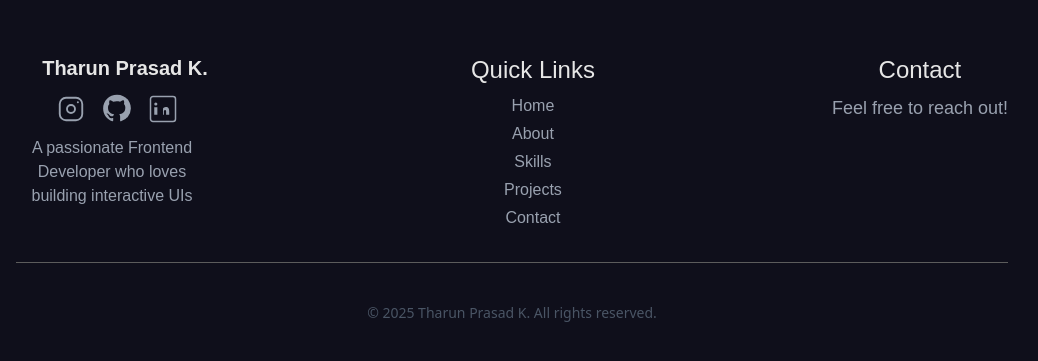
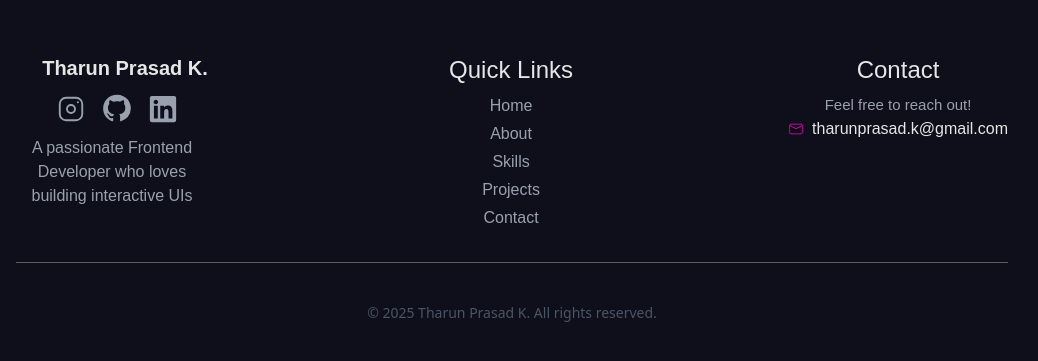
Before and after one commit to tharun10x/Portfoilio, a React (Vite) app: page / in a window 1280 px wide. Shown: the part 2840-3201 px from the top of the page, without its empty margins (128-1166 px from the left). Built offline with nearby package versions, Linux system fonts and the light colour scheme.

Commit message:
Completed the footer section by adding a LinkedIn icon and link next to the email address. Updated the hover effect on the email link to change color to #FF00C8 for better visual appeal.

```diff
--- a/package.json
+++ b/package.json
@@ -1,7 +1,7 @@
 {
   "name": "portfoilio-1",
   "private": true,
-  "version": "0.0.0",
+  "version": "1.0.0",
   "type": "module",
   "homepage": "https://app.tharun10x.xyz",
   "tsx":false,
--- a/src/Components/footer.jsx
+++ b/src/Components/footer.jsx
@@ -1,3 +1,5 @@
+import {  CiMail } from '../icons'
+import {  FaLinkedin } from '../icons'
 export default function Footer() {
   return (
     <footer className="w-full py-8 mt-8" aria-label="Footer">
@@ -59,17 +61,7 @@ export default function Footer() {
                 aria-label="LinkedIn"
                 className="text-gray-400 hover:text-gray-200 transition"
               >
-                <svg
-                  width="30"
-                  height="30"
-                  viewBox="0 0 24 24"
-                  fill="none"
-                  xmlns="http://www.w3.org/2000/svg"
-                  aria-hidden="true"
-                >
-                  <rect x="2" y="2" width="20" height="20" rx="2" stroke="currentColor" strokeWidth="1.2"/>
-                  <path d="M7.5 10.5v6H5V10.5h2.5zM6.25 9.25a1.25 1.25 0 110-2.5 1.25 1.25 0 010 2.5zM12 10.5v1.1c.33-.6 1.05-1.2 2.2-1.2 2.35 0 2.78 1.55 2.78 3.57V16.5h-2.5v-2.45c0-.58-.01-1.33-.82-1.33-.82 0-.95.64-.95 1.29V16.5H12v-6z" fill="currentColor"/>
-                </svg>
+                <FaLinkedin size={30} />
               </a>
               <br />
 
@@ -89,8 +81,15 @@ export default function Footer() {
           </div>
           <div className="contact">
             <h2 className="text-2xl text-[#E6E6E6] mb-2">Contact</h2>
-            <p className="text-gray-400 text-lg">Feel free to reach out!</p>
-            <a href=""></a>
+            <p className="text-gray-400 text-[15px]">Feel free to reach out!</p>
+            <a
+              href="mailto:tharunprasad.k@gmail.com"
+              aria-label="Email"
+              className="text-[#E6E6E6] hover:text-[#FF00C8] ease-in-out duration-200 flex items-center gap-2"
+            >
+              <CiMail className="inline-block text-[#FF00C8]" />
+              <span>tharunprasad.k@gmail.com</span>
+            </a>
           </div>
         </div>
 
--- a/src/icons/index.js
+++ b/src/icons/index.js
@@ -4,3 +4,5 @@ export { FiLinkedin, FiInstagram } from 'react-icons/fi';
 export { HiMail } from 'react-icons/hi';
 export { FaDiagramProject } from 'react-icons/fa6';
 export { FaPaperPlane } from 'react-icons/fa';
+export { CiMail } from "react-icons/ci";
+export { FaLinkedin } from "react-icons/fa6";
```
